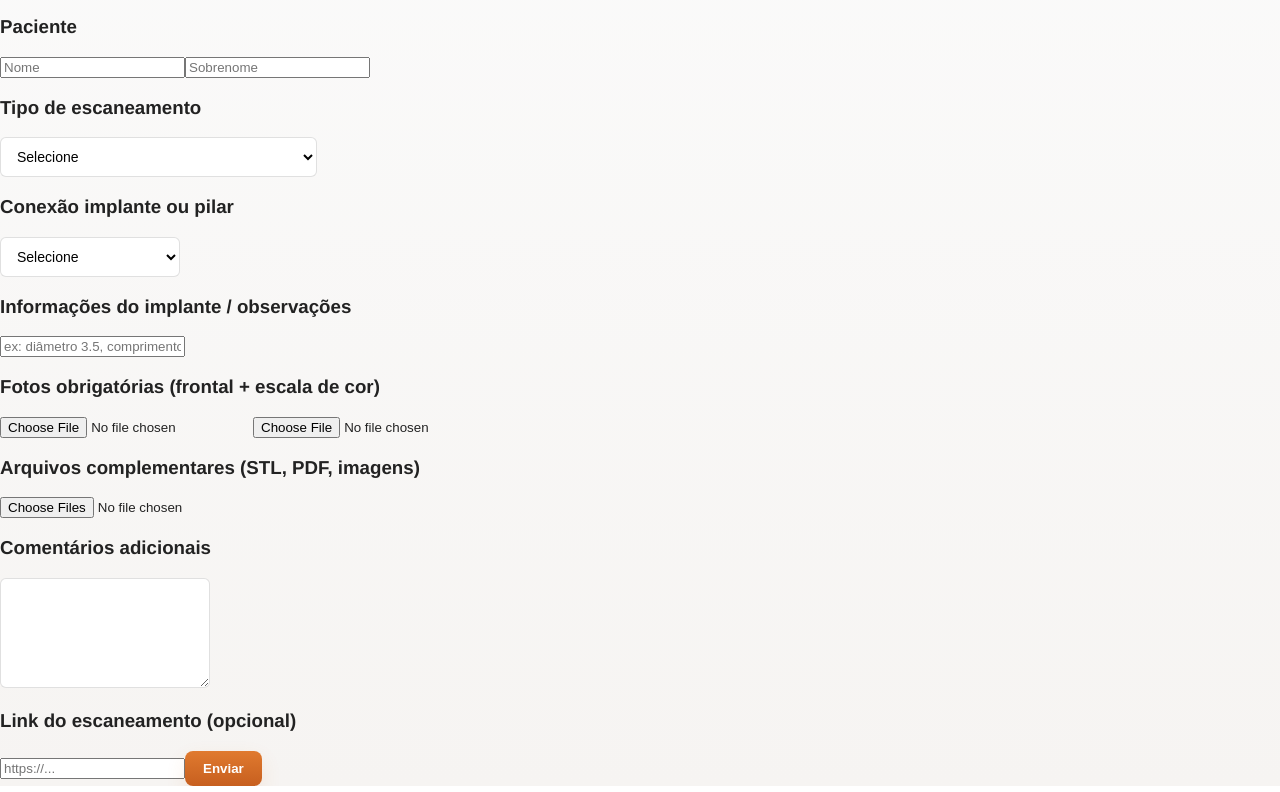
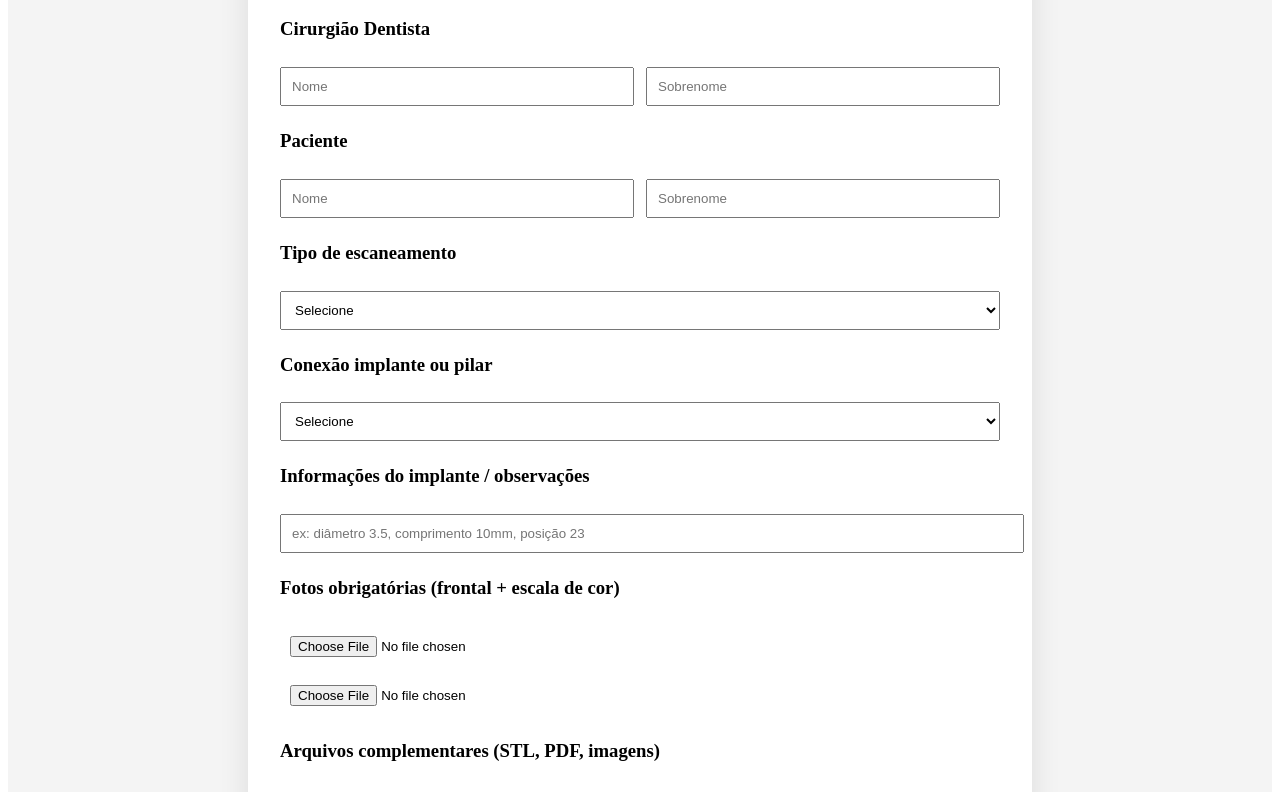
Before and after one commit to Smiletech3D/scan-smiletech, a Next.js app: page /new-scan in a window 1280 px wide. Shown: the part 208-1000 px from the top of the page. Built offline with nearby package versions, Linux system fonts and the light colour scheme.

Commit message:
Update new-scan.css

```diff
--- a/styles/new-scan.css
+++ b/styles/new-scan.css
@@ -1,156 +1,63 @@
-/* styles/new-scan.css */
-
-/* Reset simples */
-:root{
-  --accent:#e07a2f; /* laranja SmileTech */
-  --text:#222;
-  --muted:#666;
-  --bg:#fffdfb;
-  --card:#ffffff;
-  --shadow: 0 6px 18px rgba(0,0,0,0.08);
-  --radius:10px;
-  --max-width:980px;
+.page {
+  background: #f4f4f4;
+  min-height: 100vh;
+  padding: 40px;
+  display: flex;
+  justify-content: center;
 }
 
-*{box-sizing:border-box}
-body { font-family: "Helvetica Neue", Arial, sans-serif; color:var(--text); background: linear-gradient(180deg,#fbfbfb,#f6f4f2); margin:0; padding:0;}
-
-/* Container central */
-.scan-wrap {
-  max-width: var(--max-width);
-  margin: 28px auto;
-  padding: 26px;
-  background: linear-gradient(180deg, var(--card), #fff);
-  border-radius: var(--radius);
-  box-shadow: var(--shadow);
-  border: 1px solid rgba(0,0,0,0.04);
+.card {
+  background: white;
+  max-width: 720px;
+  width: 100%;
+  padding: 32px;
+  border-radius: 10px;
+  box-shadow: 0 10px 30px rgba(0,0,0,.1);
 }
 
-/* Header: logo + title */
-.scan-header {
-  display:flex;
-  align-items:center;
-  gap:18px;
-  margin-bottom:20px;
-}
-.scan-header img.logo {
-  height:64px;
-  width:auto;
-  border-radius:8px;
-  box-shadow: 0 6px 18px rgba(0,0,0,0.06);
-  background: #fff;
-  padding:6px;
-  border:1px solid rgba(0,0,0,0.03);
-}
-.scan-header .title {
-  font-size:28px;
-  line-height:1;
-  font-weight:700;
-  color:var(--text);
-}
-.scan-header .subtitle {
-  font-size:13px;
-  color:var(--muted);
-  margin-top:6px;
+.logo {
+  text-align: center;
+  margin-bottom: 20px;
 }
 
-/* Form layout */
-.form-grid {
-  display:grid;
-  grid-template-columns: 1fr 1fr;
-  gap:18px 30px;
-  align-items:start;
+h1 {
+  text-align: center;
+  margin-bottom: 24px;
 }
 
-/* make it single column on small screens */
-@media (max-width:820px){
-  .form-grid { grid-template-columns: 1fr; }
-  .scan-header { flex-direction:column; align-items:flex-start; gap:8px;}
+h3 {
+  margin-top: 24px;
 }
 
-/* Form group */
-.form-group {
-  display:flex;
-  flex-direction:column;
-  gap:8px;
-  margin-bottom:12px;
-}
-.form-group label {
-  font-weight:600;
-  font-size:14px;
-  color:var(--text);
-}
-.form-group small { font-size:12px; color:var(--muted); }
-
-/* Inputs */
-input[type="text"], input[type="url"], textarea, select {
-  border:1px solid rgba(0,0,0,0.12);
-  padding:10px 12px;
-  border-radius:6px;
-  background: #fff;
-  font-size:14px;
-  outline:none;
-  transition:box-shadow .12s, border-color .12s;
-}
-input[type="text"]:focus, textarea:focus, select:focus {
-  border-color: rgba(224,122,47,0.9);
-  box-shadow: 0 4px 14px rgba(224,122,47,0.08);
+.row {
+  display: flex;
+  gap: 12px;
 }
 
-/* textarea */
-textarea { min-height:110px; resize:vertical; }
-
-/* file inputs row */
-.file-row { display:flex; gap:10px; align-items:center; flex-wrap:wrap; }
-
-/* full width helpers */
-.full-width { grid-column: 1 / -1; }
-
-/* submit button */
-.form-actions {
-  display:flex;
-  align-items:center;
-  gap:12px;
-  margin-top:8px;
-}
-button[type="submit"]{
-  background: linear-gradient(180deg, var(--accent), #c75f1f);
-  color:#fff;
-  border:none;
-  padding:10px 18px;
-  border-radius:8px;
-  cursor:pointer;
-  font-weight:700;
-  box-shadow: 0 8px 20px rgba(224,122,47,0.12);
-}
-button[type="submit"]:hover{ transform: translateY(-1px); }
-
-/* status messages */
-.status-ok { color: #0a7a3a; font-weight:700; display:inline-flex; gap:8px; align-items:center; }
-.status-err { color:#d03434; font-weight:700; }
-
-/* small print area under form */
-.form-foot { margin-top:14px; color:var(--muted); font-size:13px; }
-
-/* list style for the email preview (if you keep it) */
-.email-preview {
-  margin-top:18px;
-  padding:12px;
-  background: #fbfbfb;
-  border:1px dashed rgba(0,0,0,0.05);
-  border-radius:8px;
-  font-size:14px;
-  color:var(--muted);
+input, select, textarea {
+  width: 100%;
+  padding: 10px;
+  margin-top: 8px;
 }
 
-/* helper for input label inline */
-.inline-row { display:flex; gap:12px; align-items:center; }
-.inline-row .small-input { width:140px; }
+button {
+  margin-top: 24px;
+  width: 100%;
+  padding: 12px;
+  background: #f49d4f;
+  color: white;
+  border: none;
+  border-radius: 6px;
+  font-size: 16px;
+  cursor: pointer;
+}
 
-/* odontograma small grid placeholder (if present) */
-.odontograma {
-  background: linear-gradient(90deg,#fff,#faf8f6);
-  border-radius:8px;
-  padding:12px;
-  border:1px solid rgba(0,0,0,0.03);
+button:disabled {
+  opacity: 0.6;
 }
+
+.status {
+  margin-top: 16px;
+  text-align: center;
+  font-weight: bold;
+}
```
